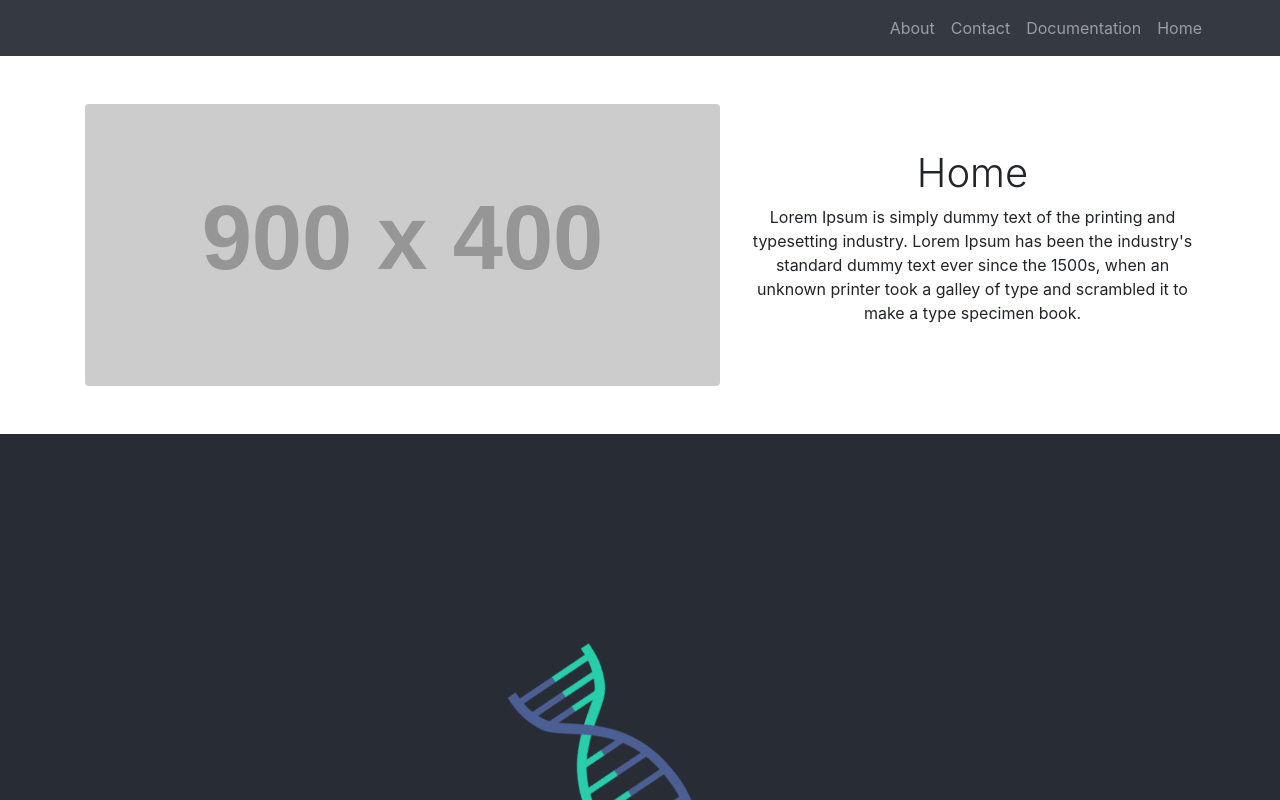
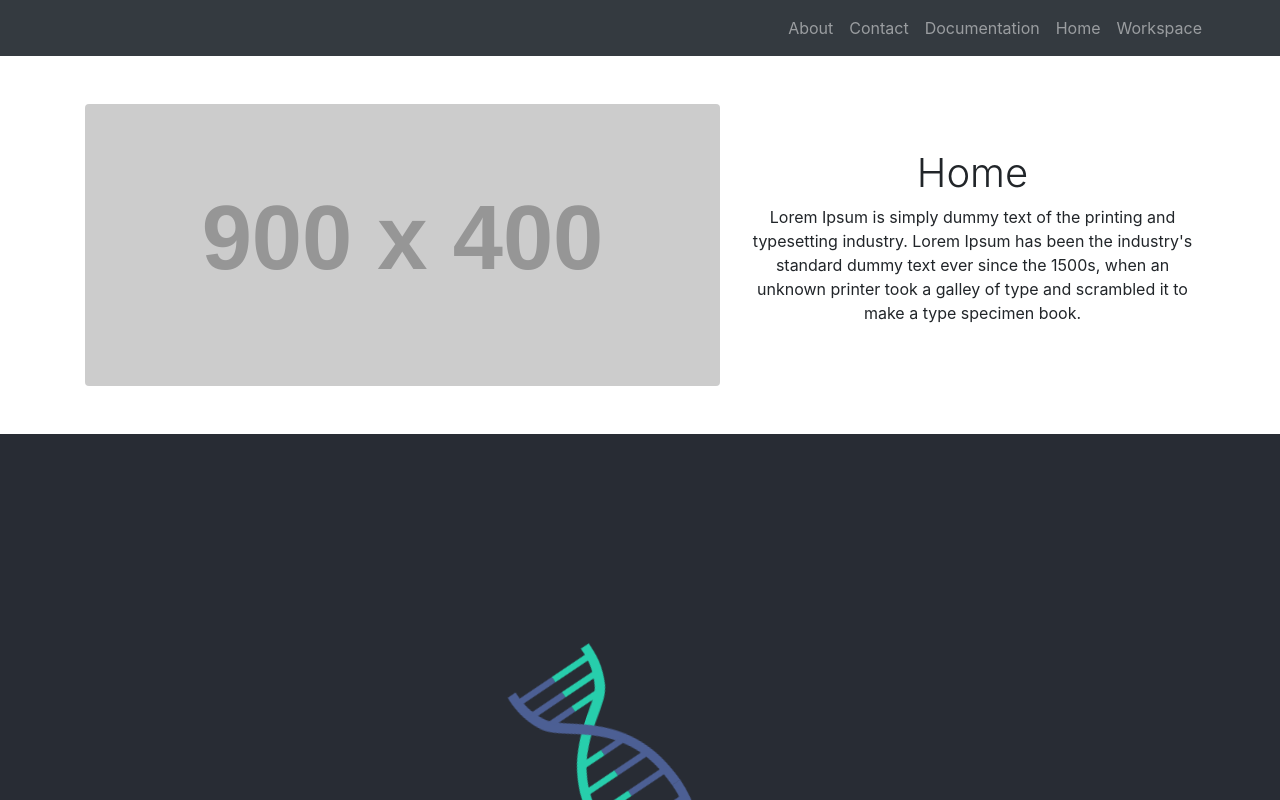
Before and after one commit to abdualdeen/rnamake-portal-frontend, a React (Create React App) app: page / in a window 1280 px wide. Shown: the top 800 px of the page. Built offline with nearby package versions, Linux system fonts and the light colour scheme.

Commit message:
created the skeleton for the workspace page.

```diff
--- a/src/App.js
+++ b/src/App.js
@@ -1,6 +1,6 @@
 import React from 'react';
 import { BrowserRouter as Router, Route, Switch } from 'react-router-dom';
-import { Navigation, Home, About, Contact, Documentation } from './index.js';
+import { Navigation, Home, About, Contact, Documentation, Workspace } from './index.js';
 import helix from './Graphics/helix.svg';
 import './App.css';
 
@@ -14,6 +14,7 @@ function App() {
                 <Route path="/about" exact component={() => <About />} />
                 <Route path="/contact" exact component={() => <Contact />} />
                 <Route path="/documentation" exact component={() => <Documentation />} />
+                <Route path="/workspace" exact component={() => <Workspace />} />
             </Switch>
         </Router>
         <header className="App-header">
--- a/src/components/Navigation.jsx
+++ b/src/components/Navigation.jsx
@@ -32,6 +32,12 @@ function Navigation() {
                                     <span className="sr-only">(current)</span>
                                 </Link>
                             </li>
+                            <li className={`nav-item  /Workspace`} >
+                                <Link class="nav-link" to="/Workspace">
+                                    Workspace
+                                    <span className="sr-only">(current)</span>
+                                </Link>
+                            </li>
                         </ul>
                     </div>
                 </div>
--- a/src/index.js
+++ b/src/index.js
@@ -16,6 +16,7 @@ export { default as Home } from './components/Home';
 export { default as About } from './components/About';
 export { default as Contact } from './components/Contact';
 export { default as Documentation } from './components/Documentation';
+export { default as Workspace } from './components/Workspace';
 
 // If you want to start measuring performance in your app, pass a function
 // to log results (for example: reportWebVitals(console.log))
```
